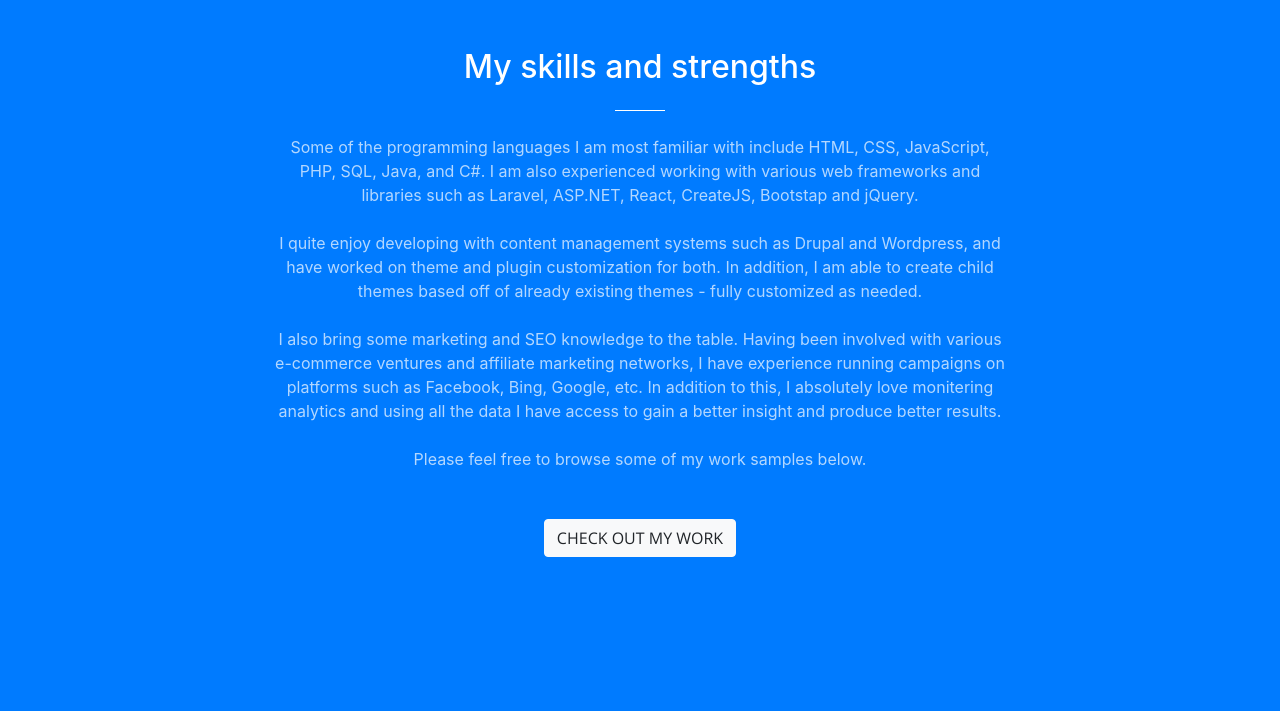
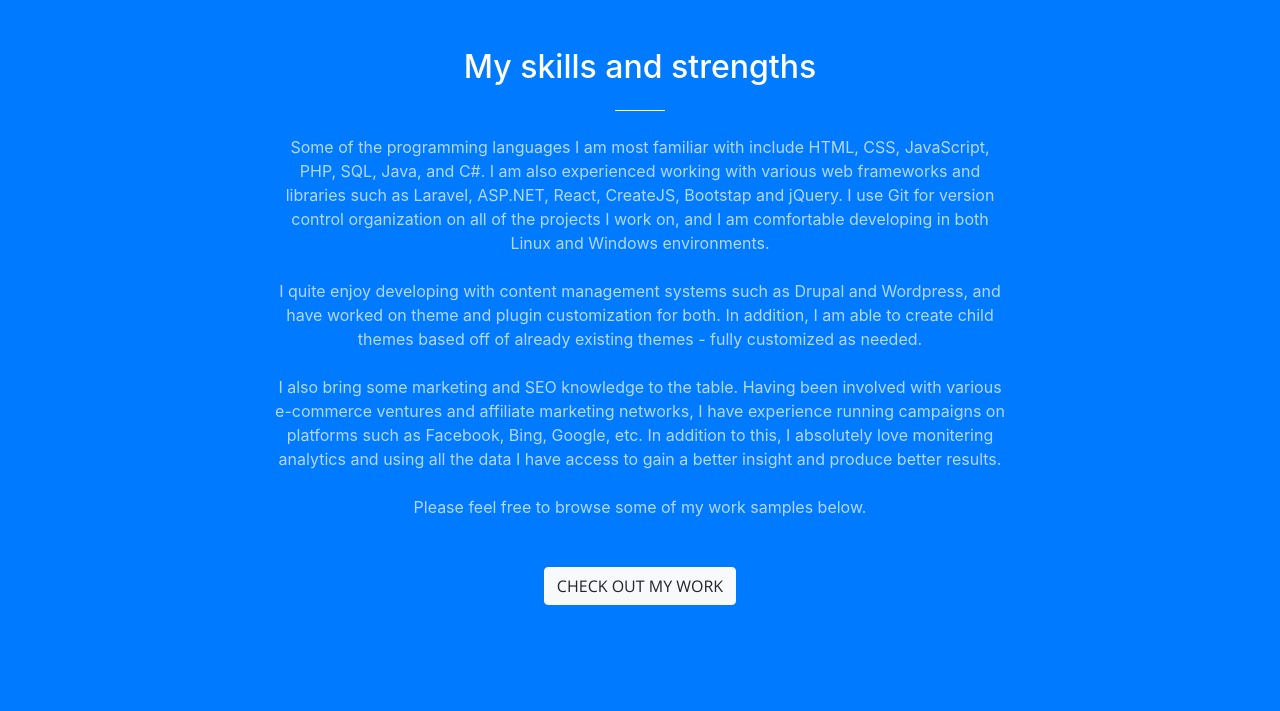
Before and after one commit to dangreen-webdev/dangreen-webdev.github.io, a website with bundled scripts: page index.html in a window 1280 px wide. Shown: the part 880-1591 px from the top of the page. Built offline with nearby package versions, Linux system fonts and the light colour scheme.

Commit message:
Update index.html

```diff
--- a/index.html
+++ b/index.html
@@ -100,7 +100,8 @@
             <p class="text-faded mb-4">
 
               Some of the programming languages I am most familiar with include HTML, CSS, JavaScript, PHP, SQL, Java, and C#. I am also experienced working with various
-              web frameworks and libraries such as Laravel, ASP.NET, React, CreateJS, Bootstap and jQuery.
+              web frameworks and libraries such as Laravel, ASP.NET, React, CreateJS, Bootstap and jQuery. I use Git for version control organization on all of the projects I work on, and I am
+		    comfortable developing in both Linux and Windows environments.
             </p>
 
 <p  class="text-faded mb-4">
```
